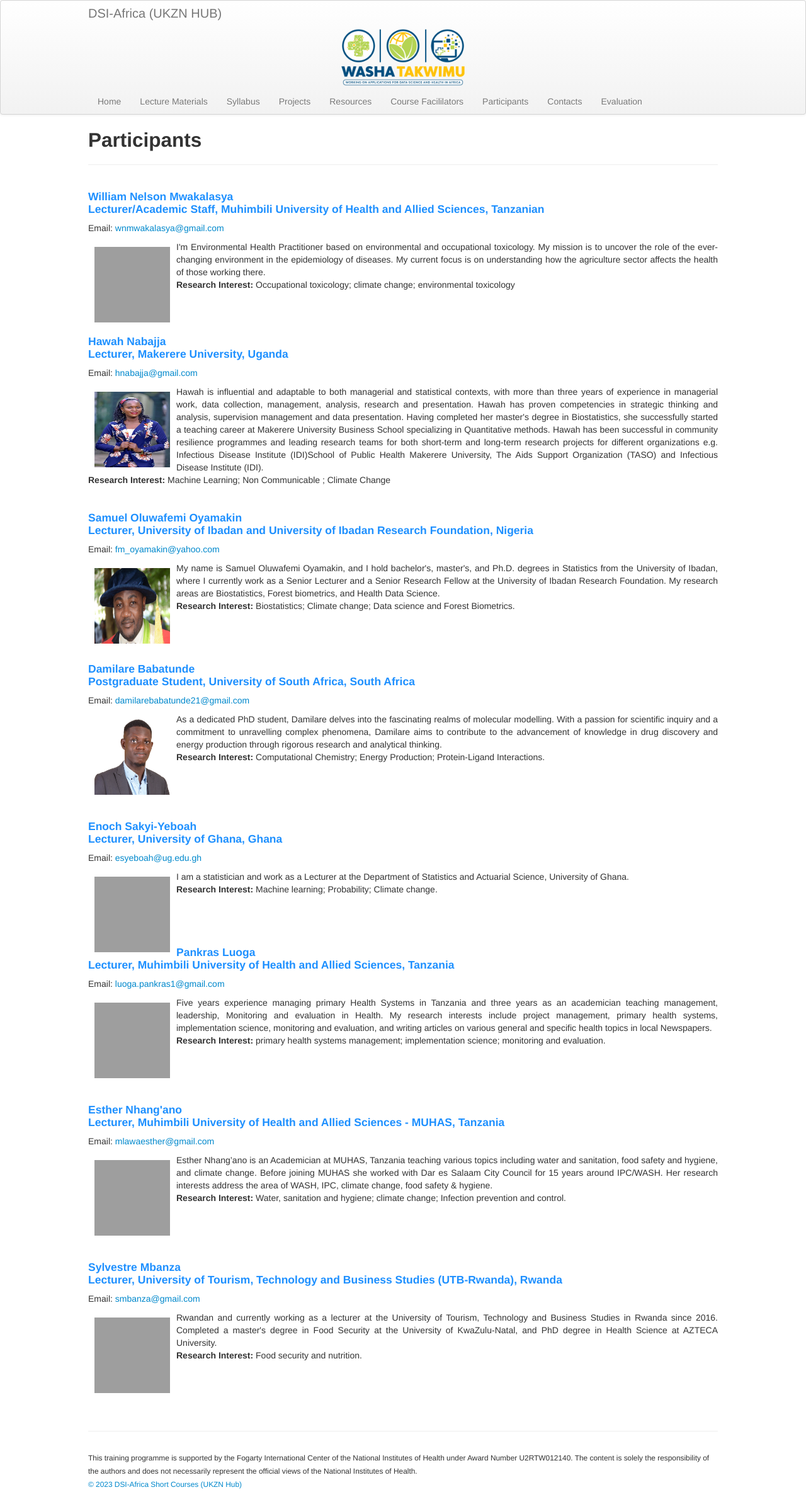
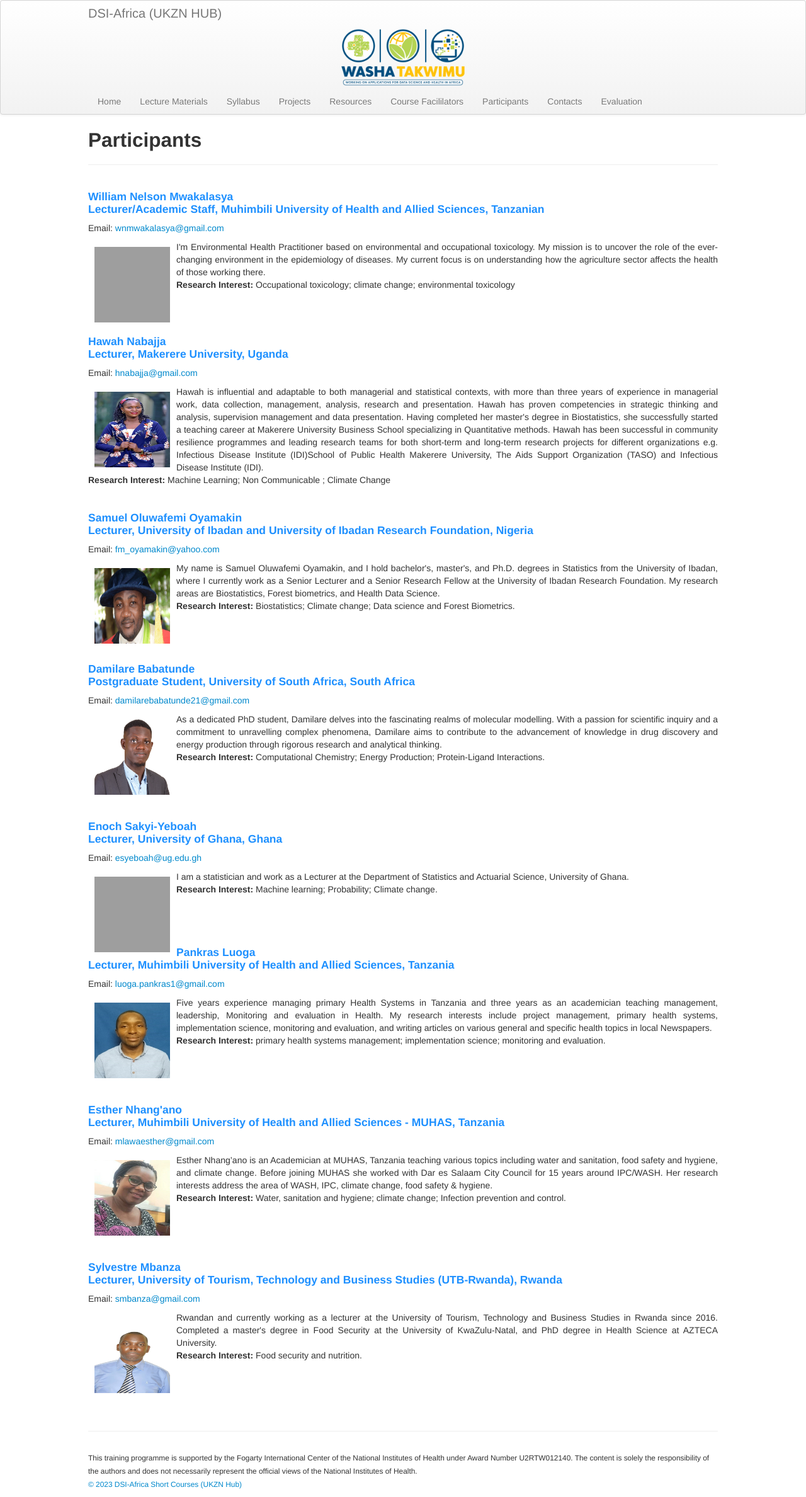
Before and after one commit to ccfscourseukzn/ccfscourseukzn.github.io, a Jekyll site: the page built from pages/participant.md, in a window 1280 px wide. Shown: the whole page at 63% size. Built offline with Jekyll 4.4.1, drawn with Linux system fonts in a browser that asks for light colours; grey boxes are pictures that could not be loaded.

Commit message:
Update participant.md

```diff
--- a/pages/participant.md
+++ b/pages/participant.md
@@ -42,7 +42,7 @@ Email: <a href="mailto:esyeboah@ug.edu.gh">esyeboah@ug.edu.gh </a> <br>
 
 <h4 style="color:DodgerBlue;"> Pankras Luoga <br> Lecturer, Muhimbili University of Health and Allied Sciences, Tanzania </h4>
 Email: <a href="mailto:luoga.pankras1@gmail.com">luoga.pankras1@gmail.com </a> <br>
-<p align="justify"> <img src="../figures/Enoch.jpeg" alt="Enoch" style="float:left; width:120px; height:120px; padding: 10px;">
+<p align="justify"> <img src="../figures/pankras.jpg" alt="pankras" style="float:left; width:120px; height:120px; padding: 10px;">
   <span style="vertical-align:bottom"> Five years experience managing primary Health Systems in Tanzania and three years as an academician teaching management, leadership, Monitoring and evaluation in Health. My research interests include project management, primary health systems, implementation science, monitoring and evaluation, and writing articles on various general and specific health topics in local Newspapers. </span> <br>
  <b>Research Interest:</b>  primary health systems management; implementation science; monitoring and evaluation. </p> <br>
 
@@ -50,7 +50,7 @@ Email: <a href="mailto:luoga.pankras1@gmail.com">luoga.pankras1@gmail.com </a> <
 <br>
 <h4 style="color:DodgerBlue;"> Esther Nhang'ano  <br> Lecturer, Muhimbili University of Health and Allied Sciences - MUHAS, Tanzania </h4>
 Email: <a href="mailto:mlawaesther@gmail.com ">mlawaesther@gmail.com </a> <br>
-<p align="justify"> <img src="../figures/Enoch.jpeg" alt="Enoch" style="float:left; width:120px; height:120px; padding: 10px;">
+<p align="justify"> <img src="../figures/Esther.jpg" alt="Esther" style="float:left; width:120px; height:120px; padding: 10px;">
   <span style="vertical-align:bottom"> Esther Nhang’ano is an Academician at MUHAS, Tanzania teaching various topics including water and sanitation, food safety and hygiene, and climate change. Before joining MUHAS she worked with Dar es Salaam City Council for 15 years around IPC/WASH. Her research interests address the area of WASH, IPC, climate change, food safety & hygiene. </span> <br>
  <b>Research Interest:</b> Water, sanitation and hygiene; climate change; Infection prevention and control. </p> <br>
 
@@ -59,8 +59,7 @@ Email: <a href="mailto:mlawaesther@gmail.com ">mlawaesther@gmail.com </a> <br>
 
 <h4 style="color:DodgerBlue;"> Sylvestre Mbanza  <br> Lecturer, University of Tourism, Technology and Business Studies (UTB-Rwanda), Rwanda </h4>
 Email: <a href="mailto:smbanza@gmail.com"> smbanza@gmail.com </a> <br>
-<p align="justify"> <img src="../figures/Enoch.jpeg" alt="Enoch" style="float:left; width:120px; height:120px; padding: 10px;">
-  <span style="vertical-align:bottom"> Rwandan and currently working as a lecturer at the University of Tourism, Technology and Business Studies in Rwanda since 2016. Completed a master's degree in Food Security at the University of KwaZulu-Natal, and PhD degree in Health Science at AZTECA University. </span> <br>
+<p align="justify"> <img src="../figures/Sylvestre.jpg" alt="Sylvestre" style="float:left; width:120px; height:120px; padding: 10px;">   <span style="vertical-align:bottom"> Rwandan and currently working as a lecturer at the University of Tourism, Technology and Business Studies in Rwanda since 2016. Completed a master's degree in Food Security at the University of KwaZulu-Natal, and PhD degree in Health Science at AZTECA University. </span> <br>
  <b>Research Interest:</b> Food security and nutrition. </p> <br>
 <br>
 <br>
```
